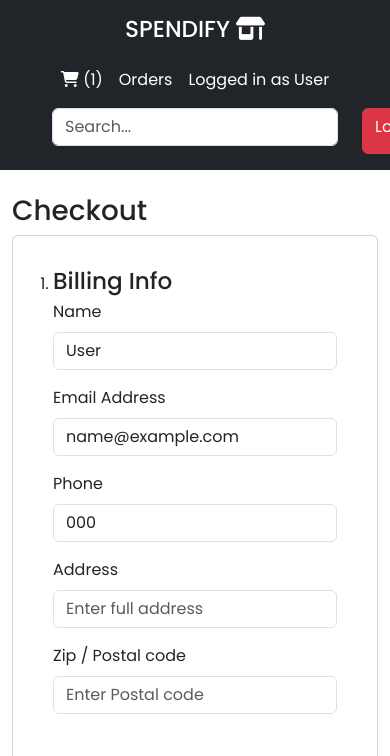
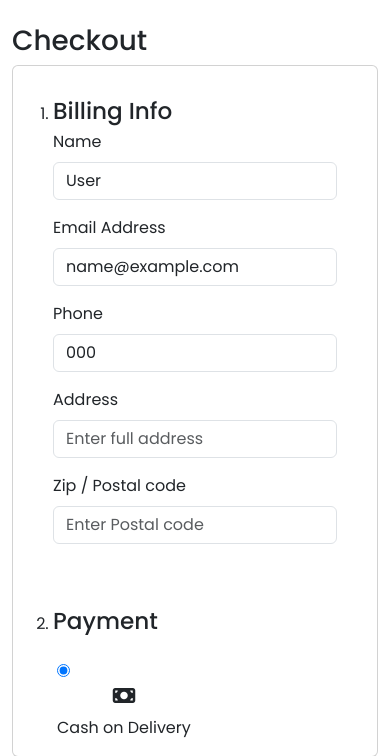
Before and after one commit to Unishkhadka/ecommerce, a PHP site: page /checkout.php in a window 390 px wide; the page is wider, and only the part inside the window is pictured. Shown: the top 756 px of that part. Run offline with PHP 8.4, Linux system fonts and the light colour scheme; the visitor is signed in with stand-in values (Sample User, id 1); tables that the repository leaves empty or names only in its code hold one stand-in row (values such as "Sample post"); some libraries are stand-ins or nearby versions.

Commit message:
Updated code

```diff
--- a/cart.php
+++ b/cart.php
@@ -67,7 +67,7 @@ include $root . "common/nav.php";
                     <div class="d-flex justify-content-between">
                         <a href="/ecommerce/" class="btn btn-link icon-link-hover text-decoration-none text-dark"><i
                                 class="fa-solid fa-arrow-left"></i> Continue Shopping</a>
-                        <a href="/ecommerce/checkout.php"><button type="button" class="btn btn-warning">Proceed to Pay</button>
+                        <a href="/ecommerce/checkout.php?"><button type="button" class="btn btn-warning">Proceed to Pay</button>
                         </a>
                     </div>
                 </div>
--- a/checkout.php
+++ b/checkout.php
@@ -4,6 +4,27 @@ include $root . "common/connection.php";
 // include $root."common/authenticate.php";
 include $root . "common/header.php";
 include $root . "common/nav.php";
+?>
+<?php
+if (isset($_POST['payment'])) {
+    $name = $_POST['name'];
+    $email = $_POST['email'];
+    $phone = $_POST['phone'];
+    $address = $_POST['address'];
+    $postal = $_POST['postal'];
+
+    $sql = "INSERT into `billing_details` (receiver, email, phone, address, postal) VALUES ('$name', '$email', '$phone', '$address', '$postal')";
+    $insert = $con->query($sql);
+
+    if ($insert) {
+        header("Location: /ecommerce/order.php");
+    } else {
+        echo '<div class="container my-2 alert alert-success alert-dismissible fade show" role="alert">
+                    <strong>Failed to insert data</strong>
+                    <button type="button" class="btn-close" data-bs-dismiss="alert" aria-label="Close"></button>
+                  </div>';;
+    }
+}
 ?>
 <?php
 $Uid = $_SESSION['Uid'];
@@ -40,7 +61,7 @@ while ($row = $cart->fetch_assoc()) {
                                 <div>
                                     <h3 class="mb-1">Billing Info</h3>
                                     <div class="mb-3">
-                                        <form action="/ecommerce/admin/orders.php" method="post">
+                                        <form action="" method="post">
                                             <div>
                                                 <div class="row">
                                                     <div class="col-lg-6">
@@ -68,7 +89,7 @@ while ($row = $cart->fetch_assoc()) {
                                                         <div class="mb-3">
                                                             <label class="form-label" for="billing-address">Address</label>
                                                             <input class="form-control" id="billing-address"
-                                                            name="address" placeholder="Enter full address">
+                                                            name="address" placeholder="Enter full address" required>
                                                         </div>
                                                     </div>
                                                 </div>
@@ -77,7 +98,7 @@ while ($row = $cart->fetch_assoc()) {
                                                         <div class="mb-0">
                                                             <label class="form-label" for="zip-code">Zip / Postal
                                                                 code</label>
-                                                            <input type="text" name="postal" class="form-control" id="zip-code" placeholder="Enter Postal code">
+                                                            <input type="text" name="postal" class="form-control" id="zip-code" placeholder="Enter Postal code" required>
                                                         </div>
                                                     </div>
                                                 </div>
--- a/common/nav.php
+++ b/common/nav.php
@@ -1,4 +1,4 @@
-<header class="p-3 text-bg-dark">
+<header class="p-3 text-bg-dark d-none d-lg-block">
     <div class="container-fluid">
         <div class="d-flex flex-wrap align-items-center justify-content-center justify-content-lg-between">
             <a href="/ecommerce/" class="d-flex align-items-center mb-2 mb-lg-0 text-white text-decoration-none">
--- a/product_details.php
+++ b/product_details.php
@@ -26,7 +26,7 @@ if (isset($_POST['cart'])) {
                   </div>';
       }
     } else {
-      $sql = "INSERT INTO cart (product_id, quantity, user_id) VALUES ($id, 1, $Uid)";
+      $sql = "INSERT INTO cart (product_id, quantity, user_id) VALUES ($id, $quantity, $Uid)";
       $result = $con->query($sql);
 
       if ($result) {
```
Also changed, not shown: index.php (+10 -18 lines), my_order.php (added).
